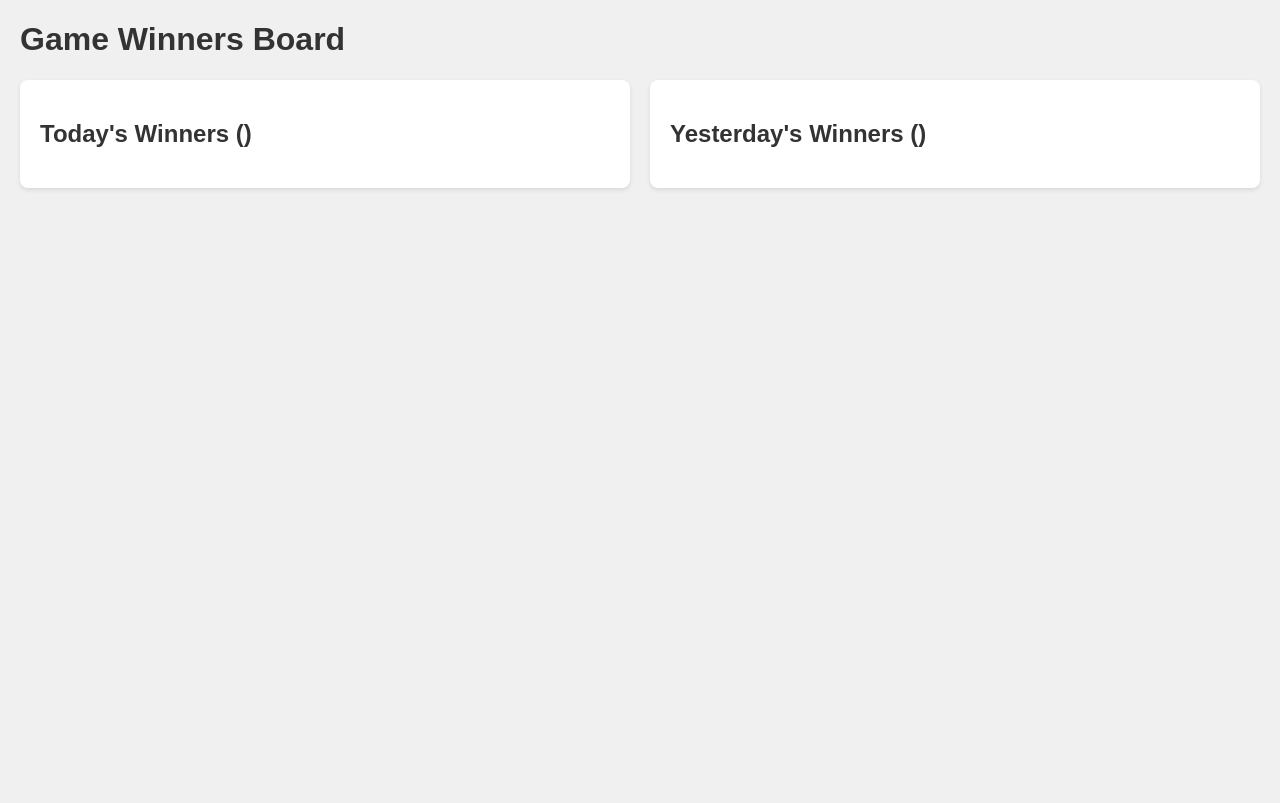
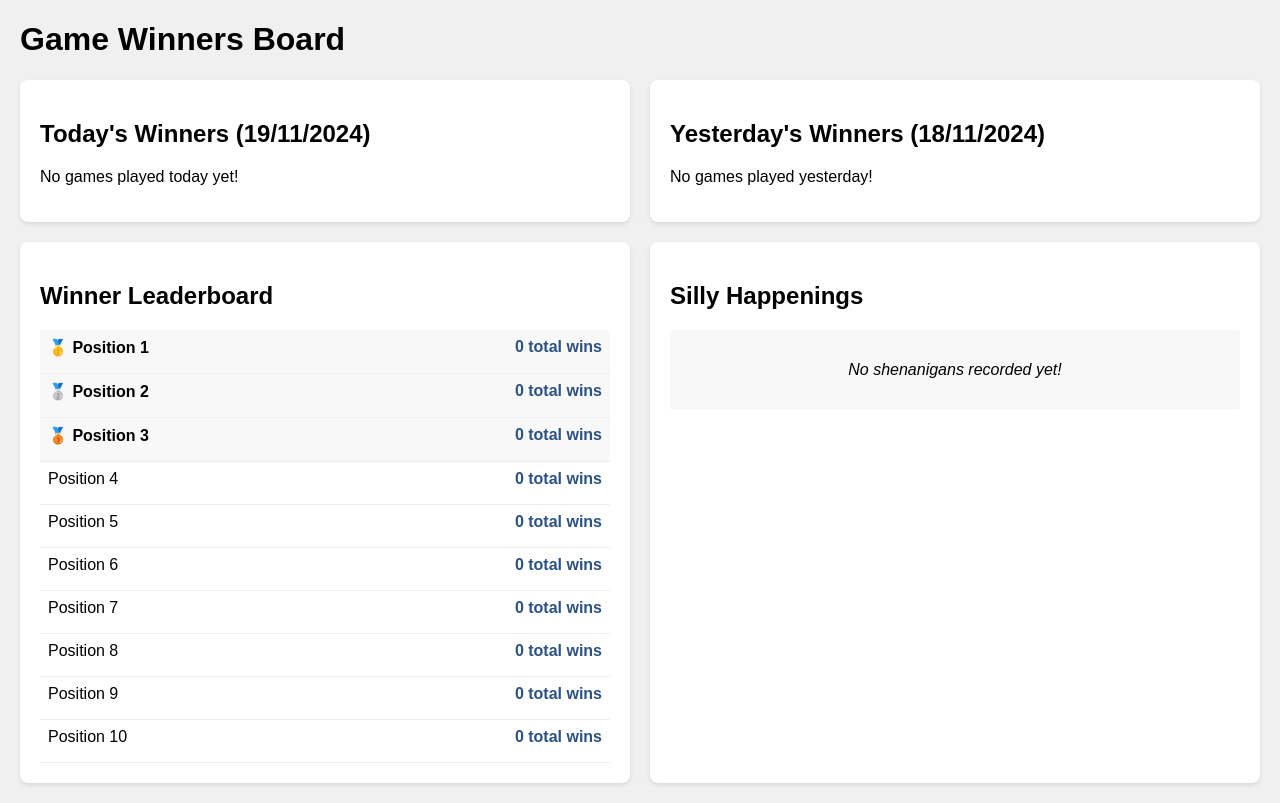
Before and after one commit to integralis-ry/board_game_leaderboard, a Flask app: template templates/index.html in a window 1280 px wide. Before the commit the page ends 190 px from the top, so only its background shows below. Run offline with Flask 3, Linux system fonts and the light colour scheme; the template is opened without the code that fills it, so the values that code supplies are empty.

Commit message:
Update system

```diff
--- a/app.py
+++ b/app.py
@@ -4,80 +4,228 @@
 import requests
 import io
 from functools import lru_cache
+from collections import Counter, defaultdict
 
 app = Flask(__name__)
 
-@lru_cache(maxsize=1)
-def fetch_google_sheet_data_cached(cache_key):
-    """Fetch data from Google Sheets with caching"""
-    sheet_url = "https://docs.google.com/spreadsheets/d/1FS9Dej3jq0BuCQGPjzCIJH1_WI9ddHgS6n_00NjsEJw/edit?gid=217936795"
-    file_id = sheet_url.split('/')[5]
-    export_url = f"https://docs.google.com/spreadsheets/d/{file_id}/export?format=csv"
+GAME_SHEETS = {
+    'liar': {
+        'file_id': '1iP6HM9LD83HjD8re67HQXv3mvMsT2WhlhCJbxtdM50I',
+        'gid': '2070149683',
+        'is_other': False
+    },
+    'exploding_kittens': {
+        'file_id': '1iP6HM9LD83HjD8re67HQXv3mvMsT2WhlhCJbxtdM50I',
+        'gid': '2019478915',
+        'is_other': False
+    },
+    'catan': {
+        'file_id': '1iP6HM9LD83HjD8re67HQXv3mvMsT2WhlhCJbxtdM50I',
+        'gid': '1688842077',
+        'is_other': False
+    },
+    'durak': {
+        'file_id': '1iP6HM9LD83HjD8re67HQXv3mvMsT2WhlhCJbxtdM50I',
+        'gid': '155829382',
+        'is_other': False
+    },
+    'toots': {
+        'file_id': '1iP6HM9LD83HjD8re67HQXv3mvMsT2WhlhCJbxtdM50I',
+        'gid': '7347227',
+        'is_other': False
+    },
+    'chess': {
+        'file_id': '1iP6HM9LD83HjD8re67HQXv3mvMsT2WhlhCJbxtdM50I',
+        'gid': '711787286',
+        'is_other': False
+    },
+    'other': {
+        'file_id': '1iP6HM9LD83HjD8re67HQXv3mvMsT2WhlhCJbxtdM50I',
+        'gid': '1630488011',
+        'is_other': True
+    }
+}
+
+STANDARD_COLUMNS = [
+    'Timestamp',
+    'Winner',
+    'Player1',
+    'Player2',
+    'Player3',
+    'Player4',
+    'Player5',
+    'Player6',
+    'Player7',
+    'Player8',
+    'Player9',
+    'Player10',
+    'Strategy',
+    'Shenanigans'
+]
+
+OTHER_COLUMNS = [
+    'Timestamp',
+    'GameType',
+    'Winner',
+    'Player1',
+    'Player2',
+    'Player3',
+    'Player4',
+    'Player5',
+    'Player6',
+    'Player7',
+    'Player8',
+    'Player9',
+    'Player10',
+    'Strategy',
+    'Shenanigans',
+    'ExtraColumn1',
+    'ExtraColumn2'
+]
+
+@lru_cache(maxsize=len(GAME_SHEETS))
+def fetch_sheet_data_cached(game_type, cache_key):
+    sheet_config = GAME_SHEETS.get(game_type)
+    if not sheet_config:
+        return create_empty_dataframe(game_type)
+
+    export_url = f"https://docs.google.com/spreadsheets/d/{sheet_config['file_id']}/export?format=csv&gid={sheet_config['gid']}"
 
     try:
         response = requests.get(export_url)
         response.raise_for_status()
-        data = pd.read_csv(io.StringIO(response.text))
-        return data
+        if not response.text.strip():
+            return create_empty_dataframe(game_type)
+
+        df = pd.read_csv(io.StringIO(response.text))
+
+        if df.empty:
+            return create_empty_dataframe(game_type)
+
+        if sheet_config['is_other']:
+            df.columns = OTHER_COLUMNS[:len(df.columns)]
+        else:
+            df.columns = STANDARD_COLUMNS[:len(df.columns)]
+            df['GameType'] = game_type
+
+        return df
     except Exception as e:
-        print(f"Error fetching sheet data: {e}")
-        return None
+        print(f"Error fetching {game_type} sheet data: {e}")
+        return create_empty_dataframe(game_type)
 
-def parse_game_data(df):
-    """Parse the game data DataFrame into a structured format"""
+def create_empty_dataframe(game_type):
+    if game_type == 'other':
+        columns = OTHER_COLUMNS
+    else:
+        columns = STANDARD_COLUMNS + ['GameType']
+    return pd.DataFrame(columns=columns)
+
+def get_funny_comments(dfs):
+    comments = []
+    for game_type, df in dfs.items():
+        if df is not None and 'Shenanigans' in df.columns:
+            shenanigans = df['Shenanigans'].dropna().tolist()
+            for comment in shenanigans:
+                if isinstance(comment, str) and comment.strip():
+                    game = game_type if game_type != 'other' else df.loc[df['Shenanigans'] == comment, 'GameType'].iloc[0]
+                    comments.append(f"{game.upper()}: {comment}")
+    return comments or ["No shenanigans recorded yet!"]
+
+def create_placeholder_winners(num_places=10):
+    return [
+        {
+            'name': f'Position {i+1}',
+            'wins': 0,
+            'game_breakdown': {}
+        }
+        for i in range(num_places)
+    ]
+
+def parse_game_data(dfs):
     rows = []
+    winner_counts = Counter()
+    game_specific_wins = defaultdict(Counter)
 
-    for _, row in df.iterrows():
-        try:
-            timestamp = datetime.strptime(row['Timestamp'], '%d/%m/%Y %H:%M:%S')
-            game_type = row['What game did you play?']
-            winner = row['Who won the game?']
-            if game_type == 'Durak':
-                loser = row['If you played Durak, who lost?']
-                winner = f"All except {loser}"
-            else:
-                players = [col for col in df.columns if col.startswith('Other player')]
-                for player_col in players:
-                    if pd.notna(row[player_col]):
-                        #winner = row[player_col]
-                        break
-
-            rows.append({
-                'timestamp': timestamp,
-                'game': game_type,
-                'winner': winner
-            })
-        except Exception as e:
-            print(f"Error parsing row: {e}")
+    empty_data = True
+    for game_type, df in dfs.items():
+        if df is None or df.empty:
             continue
 
-    return pd.DataFrame(rows)
+        empty_data = False
+        for _, row in df.iterrows():
+            try:
+                timestamp_str = row['Timestamp']
+                if pd.isna(timestamp_str):
+                    continue
 
-@app.route('/get_winners')
-def get_winners():
-    # Create cache key based on current minute
+                Timestamp = datetime.strptime(timestamp_str, '%d/%m/%Y %H:%M:%S')
+                winner = row['Winner']
+                actual_game = row['GameType'] if game_type == 'other' else game_type
+
+                if pd.notna(winner):
+                    winner_counts[winner] += 1
+                    game_specific_wins[actual_game][winner] += 1
+
+                rows.append({
+                    'Timestamp': Timestamp,
+                    'game': actual_game,
+                    'winner': winner,
+                })
+            except Exception as e:
+                print(f"Error parsing row in {game_type}: {e}")
+                continue
+
+    if empty_data:
+        return pd.DataFrame(columns=['Timestamp', 'game', 'winner']), create_placeholder_winners()
+
+    sorted_winners = [
+        {
+            'name': name,
+            'wins': count,
+            'game_breakdown': {
+                game: game_specific_wins[game][name]
+                for game in set(game_specific_wins.keys())
+                if game_specific_wins[game][name] > 0
+            }
+        }
+        for name, count in sorted(winner_counts.items(), key=lambda x: (-x[1], x[0]))
+    ]
+
+    # Pad with placeholder entries if needed
+    while len(sorted_winners) < 10:
+        sorted_winners.append({
+            'name': f'Position {len(sorted_winners) + 1}',
+            'wins': 0,
+            'game_breakdown': {}
+        })
+
+    return pd.DataFrame(rows), sorted_winners
+
+@app.route('/get_data')
+def get_data():
     cache_key = datetime.now().strftime('%Y%m%d%H%M')
 
-    # Fetch and parse data
-    raw_data = fetch_google_sheet_data_cached(cache_key)
-    if raw_data is None:
-        return jsonify({'error': 'Failed to fetch data'}), 500
+    sheet_data = {
+        game_type: fetch_sheet_data_cached(game_type, cache_key)
+        for game_type in GAME_SHEETS.keys()
+    }
 
-    df = parse_game_data(raw_data)
+    df, winner_counts = parse_game_data(sheet_data)
+    funny_comments = get_funny_comments(sheet_data)
 
-    # Get today's date and yesterday's date
     today = datetime.now().date()
     yesterday = today - timedelta(days=1)
 
-    # Filter data for today and yesterday
-    today_games = df[df['timestamp'].dt.date == today].to_dict('records')
-    yesterday_games = df[df['timestamp'].dt.date == yesterday].to_dict('records')
+    today_games = df[df['Timestamp'].dt.date == today].to_dict('records') if not df.empty else []
+    yesterday_games = df[df['Timestamp'].dt.date == yesterday].to_dict('records') if not df.empty else []
 
     return jsonify({
         'today_games': today_games,
         'yesterday_games': yesterday_games,
         'today': today.strftime('%d/%m/%Y'),
-        'yesterday': yesterday.strftime('%d/%m/%Y')
+        'yesterday': yesterday.strftime('%d/%m/%Y'),
+        'winner_counts': winner_counts,
+        'funny_comments': funny_comments
     })
 
 @app.route('/')
--- a/static/app.js
+++ b/static/app.js
@@ -1,3 +1,6 @@
+let funnyComments = [];
+let currentCommentIndex = 0;
+
 function createGameEntry(game) {
     return `
         <div class="game-entry">
@@ -8,29 +11,88 @@
     `;
 }
 
-function updateGames() {
-    fetch('/get_winners')
+function createLeaderboardEntry(winner, index) {
+    const medal = index < 3 ? ['🥇', '🥈', '🥉'][index] : '';
+
+    // Create game breakdown HTML
+    const gameBreakdown = Object.entries(winner.game_breakdown)
+        .map(([game, wins]) => `
+            <div class="game-stat">
+                <span class="game-name">${game}:</span>
+                <span class="game-wins">${wins}</span>
+            </div>
+        `).join('');
+
+    return `
+        <div class="leaderboard-entry ${index < 3 ? 'top-three' : ''}">
+            <div class="player-info">
+                <span class="player-name">${medal} ${winner.name}</span>
+                <span class="total-wins">${winner.wins} total win${winner.wins !== 1 ? 's' : ''}</span>
+            </div>
+            <div class="game-breakdown">
+                ${gameBreakdown}
+            </div>
+        </div>
+    `;
+}
+
+function updateData() {
+    fetch('/get_data')
         .then(response => response.json())
         .then(data => {
-            // Update dates
             document.getElementById('today-date').textContent = data.today;
             document.getElementById('yesterday-date').textContent = data.yesterday;
 
             // Update today's games
-            const todayGames = document.getElementById('today-games');
-            todayGames.innerHTML = data.today_games.length > 0
-                ? data.today_games.map(createGameEntry).join('')
-                : '<p>No games played today yet!</p>';
+            document.getElementById('today-games').innerHTML =
+                data.today_games.length > 0
+                    ? data.today_games.map(createGameEntry).join('')
+                    : '<p>No games played today yet!</p>';
 
             // Update yesterday's games
-            const yesterdayGames = document.getElementById('yesterday-games');
-            yesterdayGames.innerHTML = data.yesterday_games.length > 0
-                ? data.yesterday_games.map(createGameEntry).join('')
-                : '<p>No games played yesterday!</p>';
+            document.getElementById('yesterday-games').innerHTML =
+                data.yesterday_games.length > 0
+                    ? data.yesterday_games.map(createGameEntry).join('')
+                    : '<p>No games played yesterday!</p>';
+
+            // Update leaderboard with proper object access
+            const leaderboardHtml = data.winner_counts
+                .map((winner, index) => createLeaderboardEntry(winner, index))
+                .join('');
+            document.getElementById('winner-counts').innerHTML = leaderboardHtml;
+
+            // Update funny comments
+            funnyComments = data.funny_comments;
+            if (funnyComments.length > 0) {
+                document.getElementById('comment-display').textContent = funnyComments[0];
+            }
         })
-        .catch(error => console.error('Error fetching winners:', error));
+        .catch(error => {
+            console.error('Error fetching data:', error);
+            document.getElementById('winner-counts').innerHTML = '<p>Error loading leaderboard</p>';
+        });
 }
 
-// Update immediately and then every minute
-updateGames();
-setInterval(updateGames, 60000);
+function rotateComments() {
+    if (funnyComments.length === 0) return;
+
+    const commentDiv = document.getElementById('comment-display');
+    commentDiv.style.opacity = 0;
+
+    setTimeout(() => {
+        currentCommentIndex = (currentCommentIndex + 1) % funnyComments.length;
+        commentDiv.textContent = funnyComments[currentCommentIndex];
+        commentDiv.style.opacity = 1;
+    }, 500);
+}
+
+
+
+// Initial update
+updateData();
+
+// Update data every minute
+setInterval(updateData, 60000);
+
+// Rotate comments every 5 seconds
+setInterval(rotateComments, 5000);
--- a/static/styles.css
+++ b/static/styles.css
@@ -4,12 +4,23 @@
     background-color: #f0f0f0;
 }
 
-.container {
+.main-container {
+    display: flex;
+    flex-direction: column;
+    gap: 20px;
+}
+
+.games-container {
     display: flex;
     gap: 20px;
 }
 
-.column {
+.stats-container {
+    display: flex;
+    gap: 20px;
+}
+
+.column, .leaderboard, .funny-comments {
     flex: 1;
     background: white;
     padding: 20px;
@@ -17,41 +28,99 @@
     box-shadow: 0 2px 4px rgba(0,0,0,0.1);
 }
 
-h1, h2 {
-    color: #333;
+.leaderboard-entry {
+    display: flex;
+    justify-content: space-between;
+    padding: 8px;
+    border-bottom: 1px solid #eee;
 }
 
-.game-entry {
-    margin-bottom: 15px;
-    padding: 10px;
-    background: #f8f8f8;
-    border-radius: 4px;
-    transition: background-color 0.3s ease;
+.rank {
+    font-weight: bold;
+    color: #666;
+    margin-right: 10px;
 }
 
-.game-entry:hover {
-    background: #f0f0f0;
+.leaderboard-entry {
+    display: flex;
+    flex-direction: column;
+    padding: 12px;
+    border-bottom: 1px solid #eee;
+    transition: background-color 0.2s ease;
 }
 
-.game-type {
-    font-weight: bold;
-    color: #666;
+.player-info {
+    display: flex;
+    justify-content: space-between;
+    align-items: center;
+    margin-bottom: 4px;
 }
 
-.winner {
+.game-breakdown {
+    display: flex;
+    flex-wrap: wrap;
+    gap: 8px;
+    font-size: 0.9em;
+    margin-top: 4px;
+}
+
+.game-stat {
+    background: #f0f0f0;
+    padding: 2px 8px;
+    border-radius: 12px;
+    font-size: 0.85em;
+}
+
+.game-name {
+    color: #666;
+    text-transform: capitalize;
+}
+
+.game-wins {
+    margin-left: 4px;
+    font-weight: bold;
     color: #2c5282;
 }
 
-.time {
-    color: #666;
-    font-size: 0.9em;
+.top-three {
+    background-color: #f8f8f8;
 }
 
-@keyframes fadeIn {
-    from { opacity: 0; }
-    to { opacity: 1; }
+.total-wins {
+    font-weight: bold;
+    color: #2c5282;
 }
 
-.game-entry {
-    animation: fadeIn 0.5s ease-in;
+.leaderboard-entry {
+    display: flex;
+    justify-content: space-between;
+    padding: 8px;
+    border-bottom: 1px solid #eee;
+    transition: background-color 0.2s ease;
 }
+
+.top-three {
+    font-weight: bold;
+    background-color: #f8f8f8;
+}
+
+.top-three .win-count {
+    color: #2c5282;
+}
+
+.win-count {
+    font-weight: bold;
+    color: #2c5282;
+}
+
+#comment-display {
+    padding: 15px;
+    background: #f8f8f8;
+    border-radius: 4px;
+    transition: opacity 0.5s ease;
+    min-height: 50px;
+    display: flex;
+    align-items: center;
+    justify-content: center;
+    font-style: italic;
+}
--- a/templates/index.html
+++ b/templates/index.html
@@ -6,7 +6,8 @@
 </head>
 <body>
     <h1>Game Winners Board</h1>
-    <div class="container">
+    <div class="main-container">
+        <div class="games-container">
             <div class="column">
                 <h2>Today's Winners (<span id="today-date"></span>)</h2>
                 <div id="today-games"></div>
@@ -16,6 +17,17 @@
                 <div id="yesterday-games"></div>
             </div>
         </div>
+        <div class="stats-container">
+            <div class="leaderboard">
+                <h2>Winner Leaderboard</h2>
+                <div id="winner-counts"></div>
+            </div>
+            <div class="funny-comments">
+                <h2>Silly Happenings</h2>
+                <div id="comment-display"></div>
+            </div>
+        </div>
+    </div>
     <script src="{{ url_for('static', filename='app.js') }}"></script>
 </body>
 </html>
```
Lines whose indentation alone changed are shown as unchanged.
